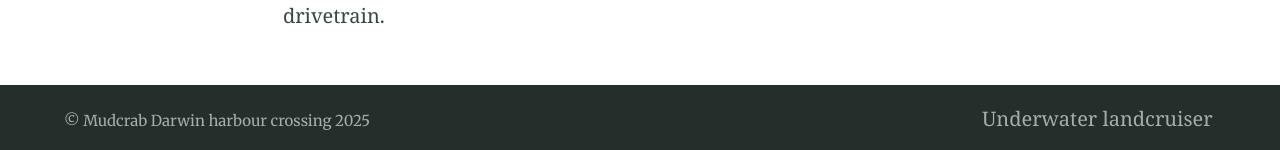
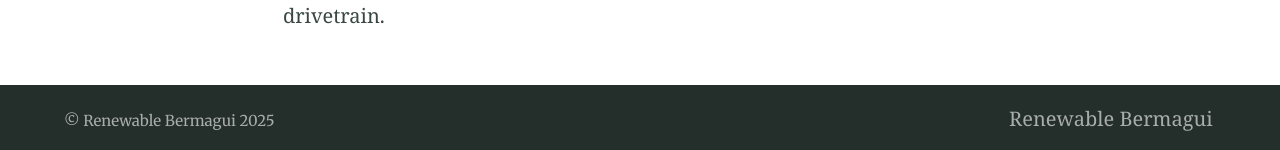
Before and after one commit to renewablebermagui/renewablebermagui.github.io, a Jekyll site: the page built from index.md, in a window 1280 px wide. Shown: the part 1929-2079 px from the top of the page. Built offline with Jekyll 4.4.1, drawn with Linux system fonts in a browser that asks for light colours; our own code applies the rules of GitHub Pages for plain Markdown files.

Commit message:
changed config page, added photos

```diff
--- a/_config.yml
+++ b/_config.yml
@@ -1,9 +1,9 @@
 # remote_theme: StartBootstrap/startbootstrap-clean-blog-jekyll
 # plugins:
 # - jekyll-remote-theme
-title: Mudcrab Darwin harbour crossing
-description: An underwater crossing of Darwin harbour in an electric Landcruiser
-author: matt
+title: Renewable Bermagui
+description: Community-led energy change on the NSW South Coast
+author: alex
 timezone: Australia/Melbourne
 
 plugins:
@@ -24,7 +24,7 @@
   url: /posts
 
 navigation_footer:
-- title: Underwater landcruiser
+- title: Renewable Bermagui
   url: https://renewablebermagui.github.io
 
 
@@ -33,8 +33,8 @@
     scope:
       path: ""
     values:
-      feature_image: "/img/mudcrab.jpg"
-      author: "matt"
+      feature_image: "/img/gulaga_2000_900.jpg"
+      author: "alex"
   -
     scope:
       path: ""
```
Also changed, not shown: img/gulaga_2000_900.jpg (renamed from gulaga_2000_900.jpg), img/launch_1500_675.jpg (renamed from launch_1500_675.jpg), img/team_1500_675.jpg (renamed from team_1500_675.jpg).
